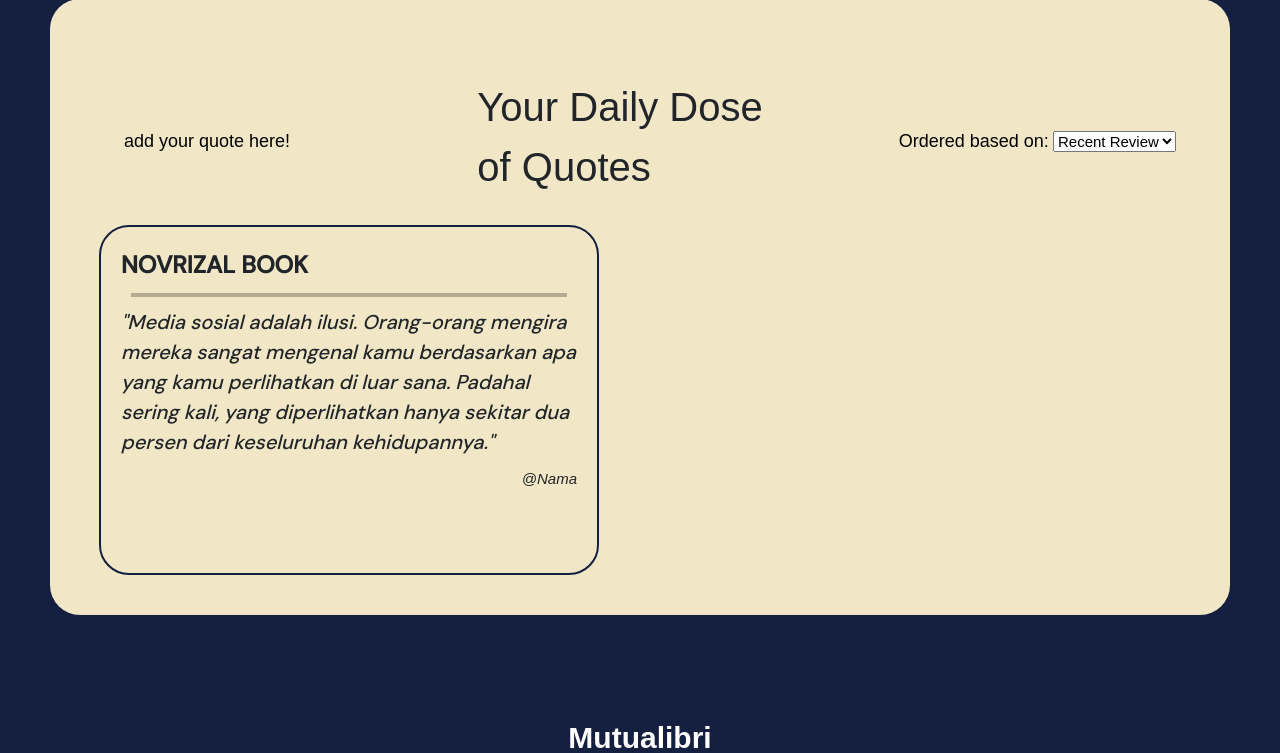
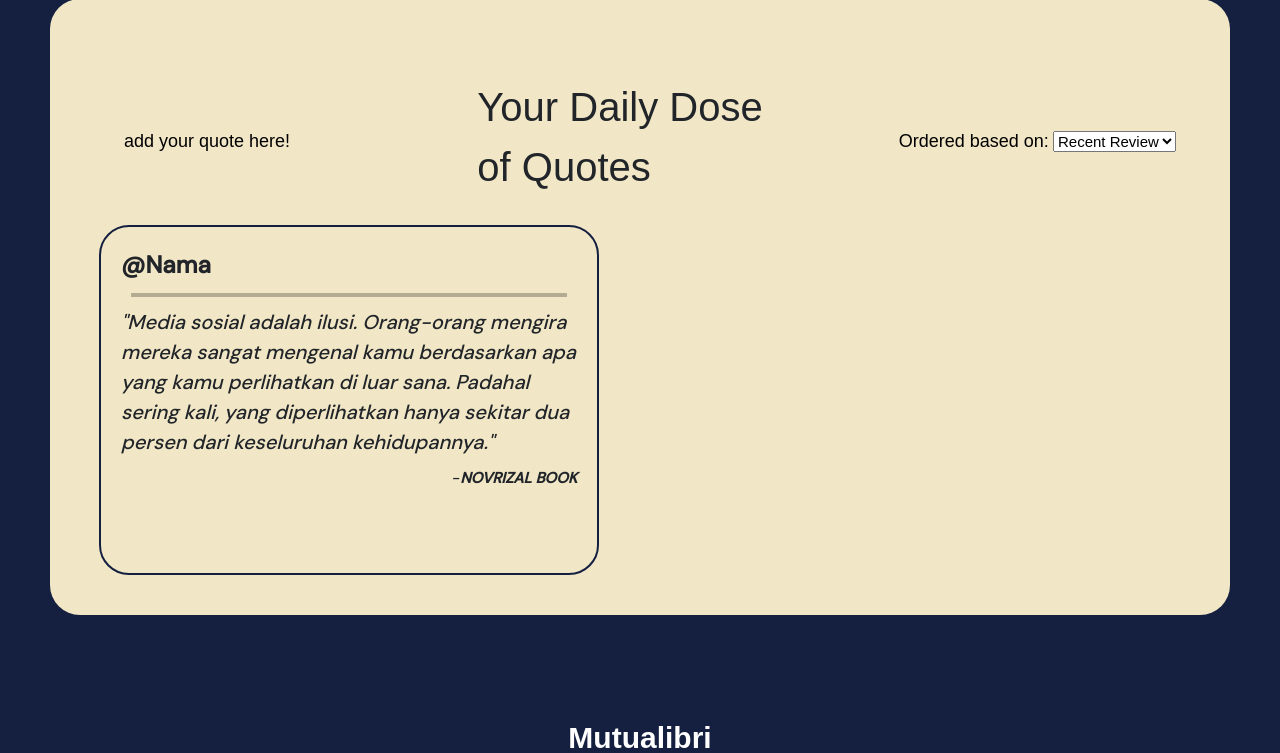
Before and after one commit to mutualibri/ourproject, a Django app: page /quote/ in a window 1280 px wide. Shown: the part 101-854 px from the top of the page. Run offline with Django 4.2, Linux system fonts and the light colour scheme; data comes from the database, SQL or seed files in the repository; some libraries are stand-ins or nearby versions; some web fonts are replaced.

Commit message:
edit dikit

```diff
--- a/quote/templates/quotes.html
+++ b/quote/templates/quotes.html
@@ -80,11 +80,11 @@
         <div class="row row-cols-3 g-5 align-items-center">
             {% for quote in quotes %}
                 <div class="col-content custom-distance" style="font-family: 'Agbalumo', sans-serif;">
-                    <h4 style="font-family: 'DM Sans', sans-serif;"><b>{{quote.book_name}}</b></h4>
+                    <h4 style="font-family: 'DM Sans', sans-serif;"><b>@Nama</b></h4>
                     <!-- <a href="{% url 'quote:delete_quote' quote.pk %}"><button>Delete</button></a> -->
                     <hr class="divider">
                     <h5 style="font-family: 'DM Sans', sans-serif;"><i>"{{quote.quotes}}"</i></h5>
-                    <p style="text-align: right;"><i>@Nama</b></i></p>
+                    <p style="text-align: right; font-family: 'DM Sans', sans-serif;">-<i><b>{{quote.book_name}}</b></i></p>
                 </div>
             {% endfor %}
         </div>
```
